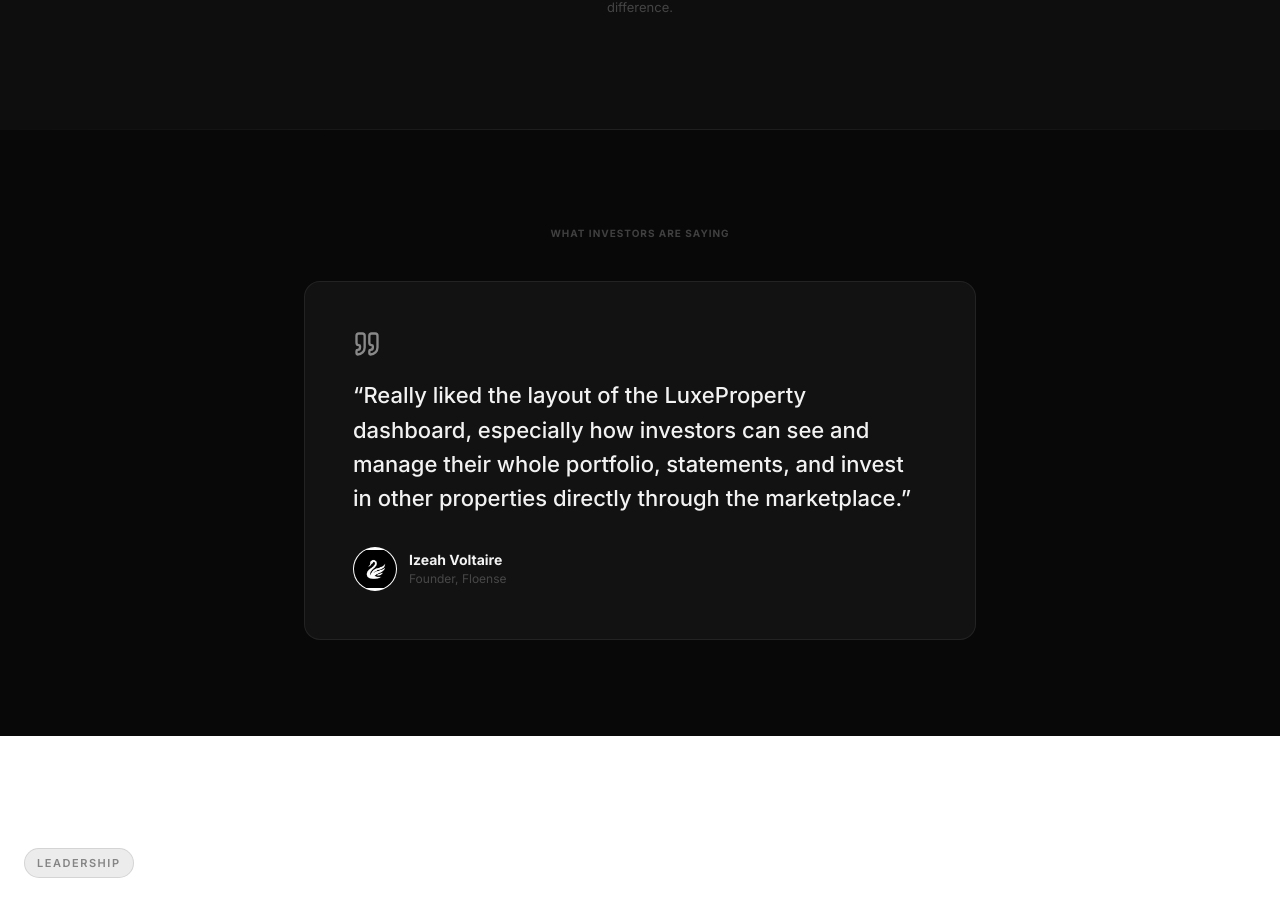
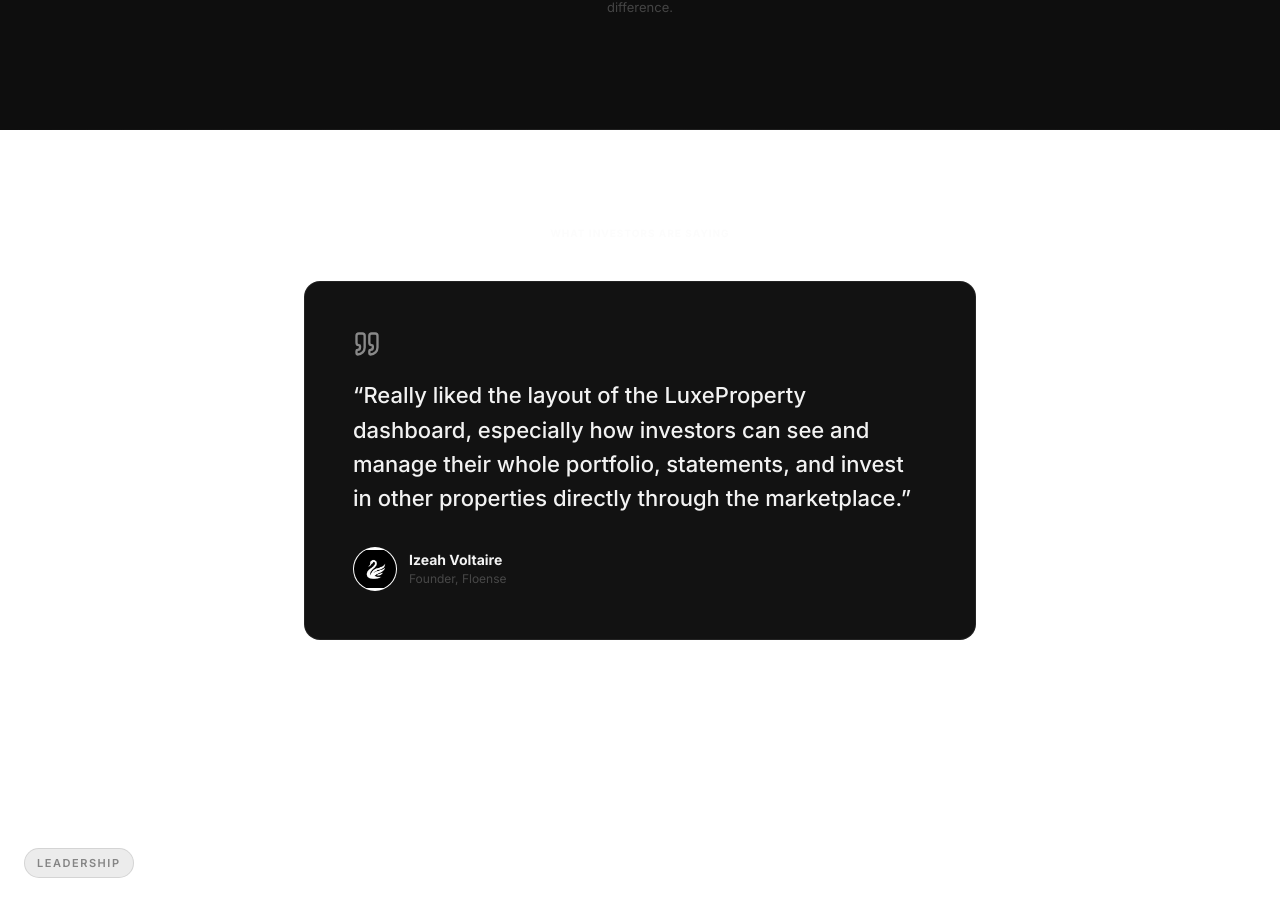
Before and after one commit to usmanh333/Daeson, a Next.js app: page / in a window 1280 px wide. Shown: the part 3678-4583 px from the top of the page. Built offline with nearby package versions, Linux system fonts and the light colour scheme.

Commit message:
Update site

```diff
--- a/components/Testimonials.tsx
+++ b/components/Testimonials.tsx
@@ -23,7 +23,7 @@
   const next = () => setIndex((i) => (i === testimonials.length - 1 ? 0 : i + 1));
 
   return (
-    <section className="py-24 px-6" style={{ backgroundColor: "var(--bg-page)" }}>
+    <section className="py-24 px-6" style={{ backgroundColor: "white" }}>
       <div className="max-w-2xl mx-auto">
         <p
           className="text-[10px] font-bold uppercase tracking-widest mb-10 text-center"
```
